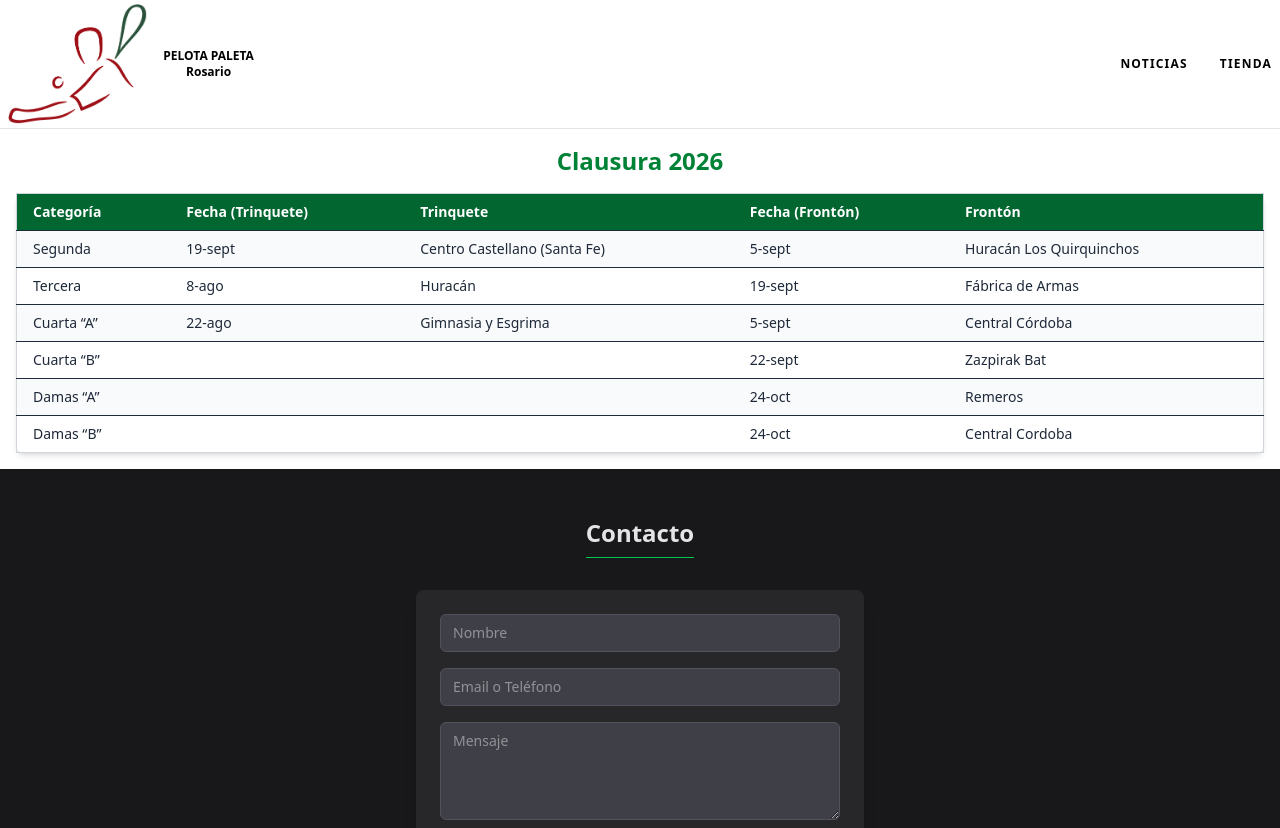
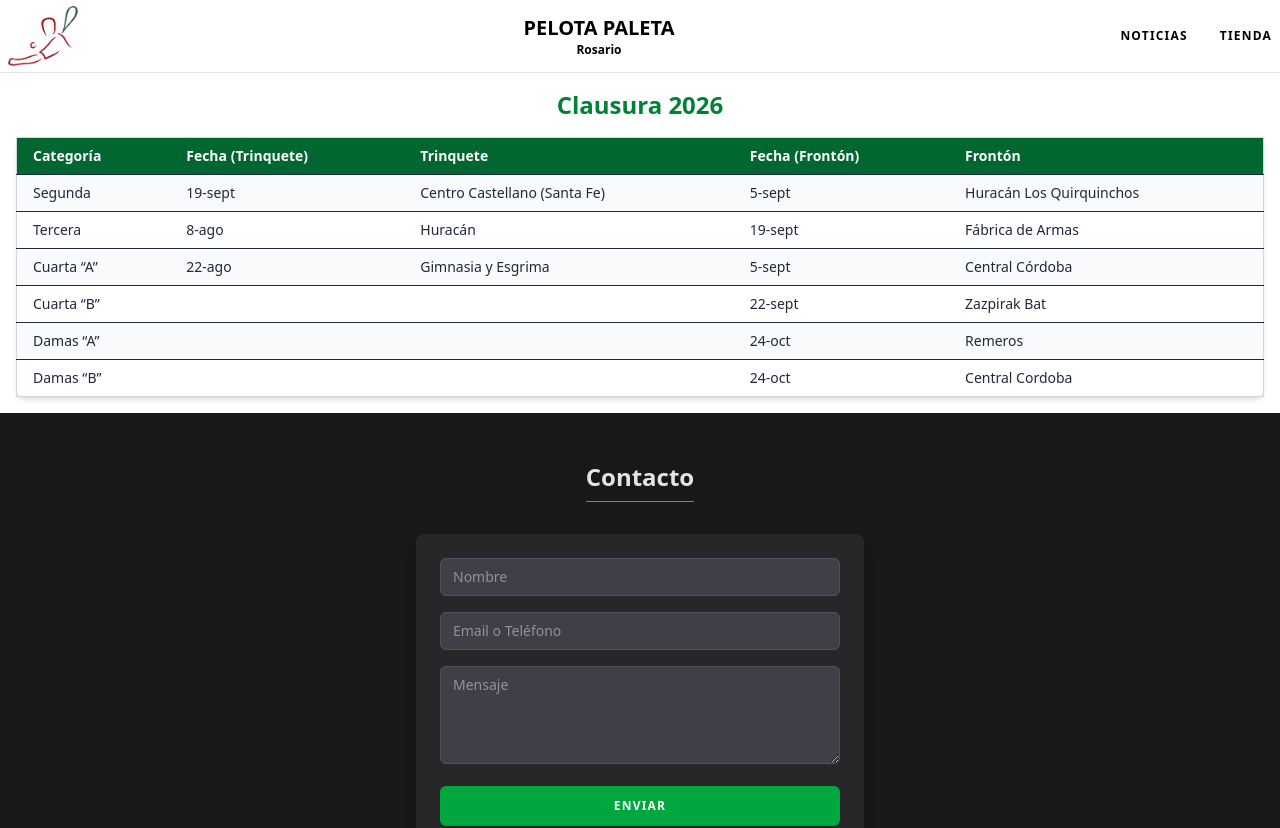
Before and after one commit to zubijavi/pelotapaleta, a React (Vite) app: page / in a window 1280 px wide. Shown: the top 828 px of the page. Built offline with nearby package versions, Linux system fonts and the light colour scheme.

Commit message:
se achico logo y se aplico srcol to top

```diff
--- a/src/components/Header/Header.jsx
+++ b/src/components/Header/Header.jsx
@@ -15,18 +15,22 @@ export default function Header() {
   return (
     <header className="sticky top-0 z-50 bg-white/95 backdrop-blur-md border-b border-zinc-200">
       <div className="container mx-auto px-4 lg:px-2">
-        <div className="flex items-center justify-between h-24 lg:h-32">
+        <div className="flex items-center justify-between h-18">
+          <Link to="/">
+            <button onClick={scrollToTop} className="cursor-pointer flex gap-2 lg:gap-4 items-center">
 
+              <img src={pelotari} className="h-10 lg:h-15" alt="" />
+            </button>
+          </Link>
           {/* Logo */}
           <div className="shrink-0">
             <Link to="/">
               <button onClick={scrollToTop} className="cursor-pointer flex gap-2 lg:gap-4 items-center">
-                <img src={pelotari} className="h-10 lg:h-30" alt="" />
                 <div >
-                  <h1 className="text-xs lg:text-l font-black">
+                  <h1 className="text-xs lg:text-xl font-black">
                     PELOTA PALETA
                   </h1>
-                  <h5 className="text-center text-xs lg:text-m font-semibold">
+                  <h5 className="text-center text-xs lg:text-l font-semibold">
                     Rosario
                   </h5>
                 </div>
@@ -72,7 +76,7 @@ export default function Header() {
                 </Link>
               </li>
 
-{/*
+              {/*
               <li className="relative group">
                 <button
                   className="hover:opacity-70 uppercase cursor-pointer transition flex items-center justify-between"
@@ -119,7 +123,7 @@ export default function Header() {
                   </li>
                 </ul>
               </li> */}
-{/*
+              {/*
               <li>
                 <Link to="/reglamento" onClick={scrollToTop} className="hover:opacity-70 transition">
                   Reglamento
--- a/src/components/Main/Main.jsx
+++ b/src/components/Main/Main.jsx
@@ -48,7 +48,7 @@ const Main = () => {
         setVisibleCount(prev => prev + 2);
     };
     return (
-        <main className="w-full px-4 lg:px-8">
+        <main className="w-full px-4 lg:p-8">
 
             <div className="grid grid-cols-1 lg:grid-cols-12 gap-6">
 
```
